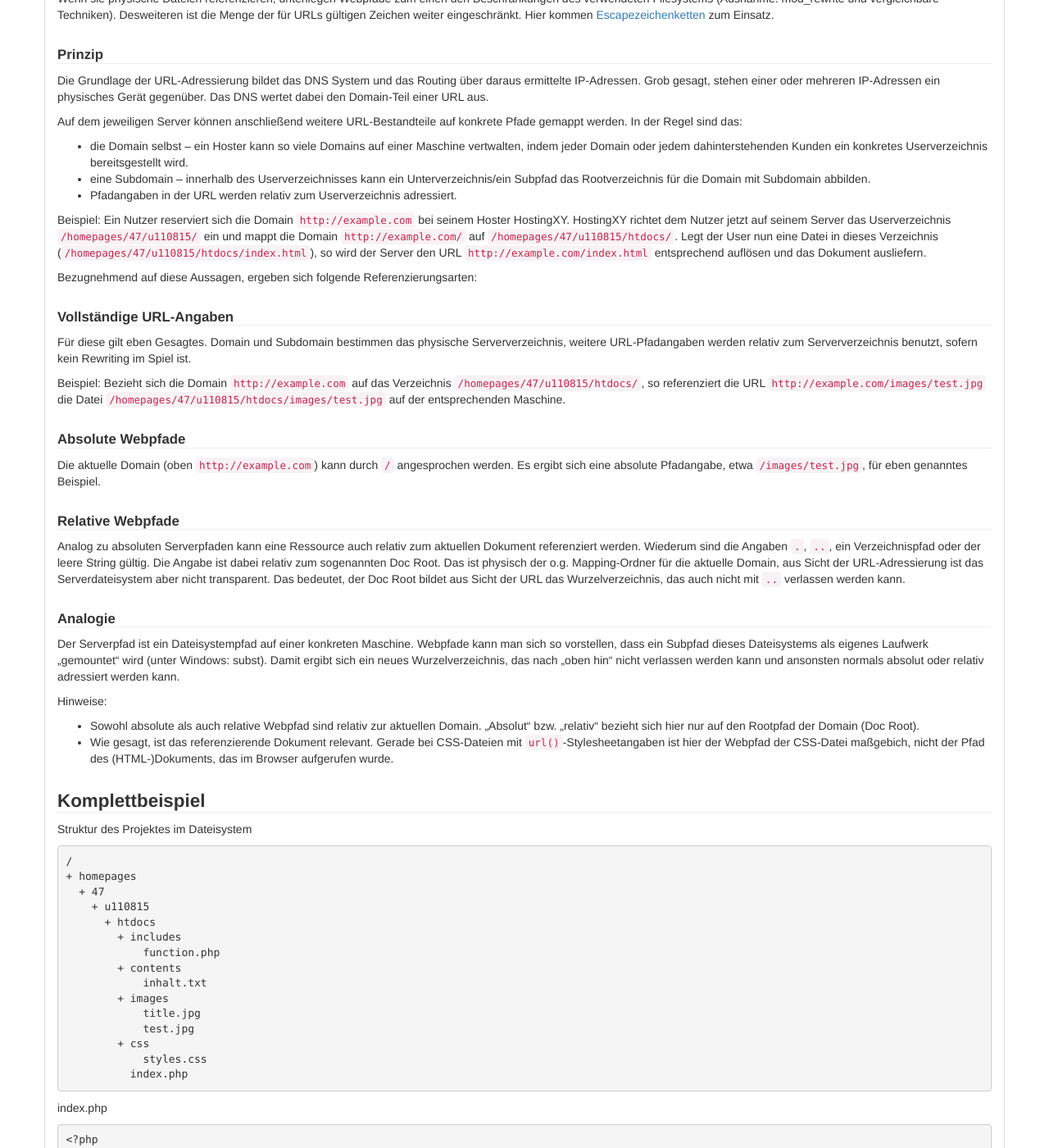
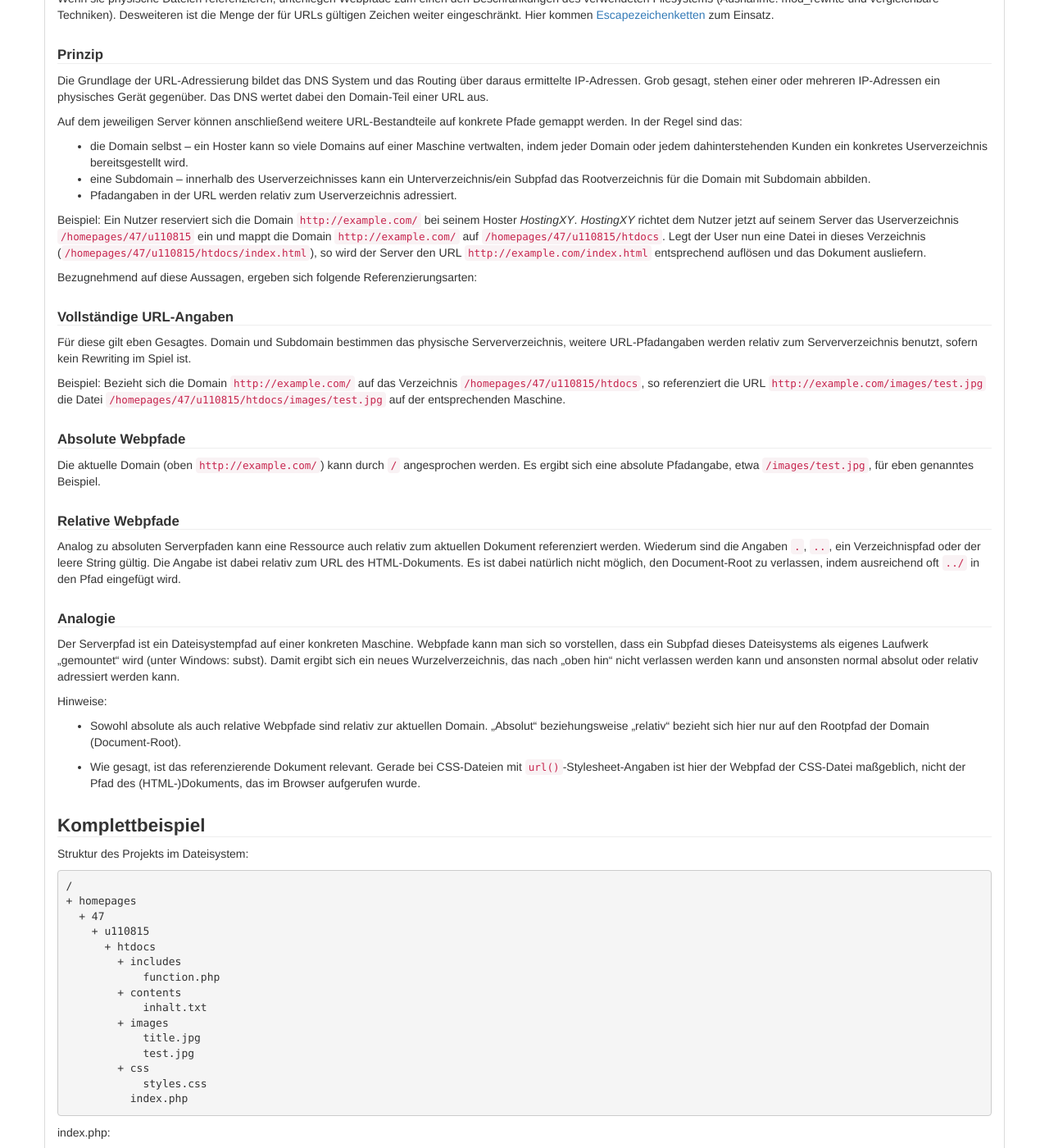
Before and after one commit to php-de/php-de.github.io, a Jekyll site: the page built from general/pfade.md, in a window 1280 px wide and 1400 px high, scrolled down 1522 px. Shown: the whole window at 82% size. Built offline with Jekyll 4.4.1, drawn with Linux system fonts in a browser that asks for light colours; nearby versions of some CDN libraries; some of the changed text lies outside the part shown.

Commit message:
Pfade - Ein Durchgang grobe Fehlerbehebung komplett

```diff
--- a/general/pfade.md
+++ b/general/pfade.md
@@ -34,9 +34,7 @@ inhalt:
         anchor: besonderheiten
         simple: ""
 
-
 entry-type: in-discussion
-
 ---
 
 ### Serverpfade
@@ -66,9 +64,9 @@ generelle Verwendung von `/`, auch unter Windows-Serversystemen.
 Wurzelverzeichnis des Mount points (Linux, Unix) bzw. das Laufwerk (Windows),
 in dessen Subpfad sich das aktuell gestartete PHP-Script befindet.
 
-Beispiel: index.php liegt unter Windows in `C:\xampp\htdocs\test\`. Eine darin
-referenzierte Pfadangabe `/abc/cde/` bezieht sich dann auf den Systempfad
-`C:\abc\cde\`.
+Beispiel: index.php liegt unter Windows in `C:\xampp\htdocs\test`. Eine darin
+referenzierte Pfadangabe `/abc/cde` bezieht sich dann auf den Systempfad
+`C:\abc\cde`.
 
 Alle anderen Pfade werden als relativ interpretiert.
 
@@ -79,7 +77,7 @@ oder mehrere Verzeichnisse durch `/` getrennt) oder sind leer (für das aktuelle
 Verzeichnis). Sie beziehen sich stets auf den kompletten Serverpfad des aktuell
 gestarteten PHP-Scripts.
 
-Beispiel: index.php liegt unter Linux in `/homepages/47/u110815/htdocs/` eines
+Beispiel: index.php liegt unter Linux in `/homepages/47/u110815/htdocs` eines
 Mount points. Eine darin referenzierte Pfadangabe `../abc/cde/test.txt`
 bezieht sich dann auf den Systempfad `/homepages/47/u110815/abc/cde/test.txt`.
 
@@ -147,10 +145,10 @@ konkrete Pfade gemappt werden. In der Regel sind das:
   abbilden.
 - Pfadangaben in der URL werden relativ zum Userverzeichnis adressiert.
 
-Beispiel: Ein Nutzer reserviert sich die Domain `http://example.com` bei seinem
-Hoster HostingXY. HostingXY richtet dem Nutzer jetzt auf seinem Server das
-Userverzeichnis `/homepages/47/u110815/` ein und mappt die Domain
-`http://example.com/` auf `/homepages/47/u110815/htdocs/`. Legt der User nun
+Beispiel: Ein Nutzer reserviert sich die Domain `http://example.com/` bei seinem
+Hoster *HostingXY*. *HostingXY* richtet dem Nutzer jetzt auf seinem Server das
+Userverzeichnis `/homepages/47/u110815` ein und mappt die Domain
+`http://example.com/` auf `/homepages/47/u110815/htdocs`. Legt der User nun
 eine Datei in dieses Verzeichnis (`/homepages/47/u110815/htdocs/index.html`),
 so wird der Server den URL `http://example.com/index.html` entsprechend
 auflösen und das Dokument ausliefern.
@@ -163,14 +161,14 @@ Für diese gilt eben Gesagtes. Domain und Subdomain bestimmen das physische
 Serververzeichnis, weitere URL-Pfadangaben werden relativ zum Serververzeichnis
 benutzt, sofern kein Rewriting im Spiel ist.
 
-Beispiel: Bezieht sich die Domain `http://example.com` auf das Verzeichnis
-`/homepages/47/u110815/htdocs/`, so referenziert die URL
+Beispiel: Bezieht sich die Domain `http://example.com/` auf das Verzeichnis
+`/homepages/47/u110815/htdocs`, so referenziert die URL
 `http://example.com/images/test.jpg` die Datei
 `/homepages/47/u110815/htdocs/images/test.jpg` auf der entsprechenden Maschine.
 
 #### Absolute Webpfade
 
-Die aktuelle Domain (oben `http://example.com`) kann durch `/` angesprochen
+Die aktuelle Domain (oben `http://example.com/`) kann durch `/` angesprochen
 werden. Es ergibt sich eine absolute Pfadangabe, etwa `/images/test.jpg`, für
 eben genanntes Beispiel.
 
@@ -179,10 +177,8 @@ eben genanntes Beispiel.
 Analog zu absoluten Serverpfaden kann eine Ressource auch relativ zum aktuellen
 Dokument referenziert werden. Wiederum sind die Angaben `.`, `..`, ein
 Verzeichnispfad oder der leere String gültig. Die Angabe ist dabei relativ zum
-sogenannten Doc Root. Das ist physisch der o.g. Mapping-Ordner für die aktuelle
-Domain, aus Sicht der URL-Adressierung ist das Serverdateisystem aber nicht
-transparent. Das bedeutet, der Doc Root bildet aus Sicht der URL das
-Wurzelverzeichnis, das auch nicht mit `..` verlassen werden kann.
+URL des HTML-Dokuments. Es ist dabei natürlich nicht möglich, den Document-Root
+zu verlassen, indem ausreichend oft `../` in den Pfad eingefügt wird.
 
 #### Analogie
 
@@ -190,17 +186,23 @@ Der Serverpfad ist ein Dateisystempfad auf einer konkreten Maschine. Webpfade
 kann man sich so vorstellen, dass ein Subpfad dieses Dateisystems als eigenes
 Laufwerk „gemountet“ wird (unter Windows: subst). Damit ergibt sich ein neues
 Wurzelverzeichnis, das nach „oben hin“ nicht verlassen werden kann und
-ansonsten normals absolut oder relativ adressiert werden kann.
+ansonsten normal absolut oder relativ adressiert werden kann.
 
 Hinweise:
 
-- Sowohl absolute als auch relative Webpfad sind relativ zur aktuellen Domain. „Absolut“ bzw. „relativ“ bezieht sich hier nur auf den Rootpfad der Domain (Doc Root).
-- Wie gesagt, ist das referenzierende Dokument relevant. Gerade bei CSS-Dateien mit `url()`-Stylesheetangaben ist hier der Webpfad der CSS-Datei maßgebich, nicht der Pfad des (HTML-)Dokuments, das im Browser aufgerufen wurde.
+- Sowohl absolute als auch relative Webpfade sind relativ zur aktuellen Domain.
+  „Absolut“ beziehungsweise „relativ“ bezieht sich hier nur auf den Rootpfad
+  der Domain (Document-Root).
+
+- Wie gesagt, ist das referenzierende Dokument relevant. Gerade bei CSS-Dateien
+  mit `url()`-Stylesheet-Angaben ist hier der Webpfad der CSS-Datei maßgeblich,
+  nicht der Pfad des (HTML-)Dokuments, das im Browser aufgerufen wurde.
+
 
 
 ### Komplettbeispiel
 
-Struktur des Projektes im Dateisystem
+Struktur des Projekts im Dateisystem:
 
 ~~~
 /
@@ -220,14 +222,13 @@ Struktur des Projektes im Dateisystem
           index.php
 ~~~
 
-index.php
+index.php:
 
 ~~~ php
 <?php
 
 // absoluter Serverpfad als Konstante
 define('PATH_PROJECT' , '/homepages/47/u110815/htdocs/');
-
 
 // relativer Serverpfad
 require('includes/function.php');
@@ -247,7 +248,7 @@ require('includes/function.php');
 </html>
 ~~~
 
-function.php
+function.php:
 
 ~~~ php
 <?php
@@ -261,7 +262,7 @@ function getContent ($file)
 }
 ~~~
 
-styles.css
+styles.css:
 
 ~~~ php
  #logo {
@@ -272,7 +273,7 @@ styles.css
  }
 ~~~
 
-inhalt.txt
+inhalt.txt:
 
 ~~~ php
 <h1>Dies ist ein Text</h1>
@@ -286,14 +287,13 @@ inhalt.txt
 
 ### Sichtbarkeit
 
-Als logische Konsequenz aus den obigen Aussagen zum DocRoot ergibt sich, dass
-jenseits des DocRoots abgelegte Dateien nicht öffentlich über den Webserver
-erreichbar sind. Serverseitig (bspw. durch PHP) kann dagegen frei auf solche
-Dateien zugegriffen werden, die entspr. Userrechte vorausgesetzt.
+Als logische Konsequenz aus den obigen Aussagen zum Document-Root ergibt sich, dass
+jenseits des Document-Roots abgelegte Dateien nicht öffentlich über den Webserver
+erreichbar sind. Serverseitig (beispielsweise durch PHP) kann dagegen frei auf solche
+Dateien zugegriffen werden, die entsprechenden Userrechte vorausgesetzt.
 
-„Jenseits des Docroot“ bezeichnet alle Pfade, die oberhalb oder parallel zum
-DocRoot (und selbst nicht als DocRoot gemappt sind).
-
+„Jenseits des Document-Roots“ bezeichnet alle Pfade, die oberhalb oder parallel zum
+Document-Root existieren (und selbst nicht als Document-Root gemappt sind).
 
 ~~~
 + homepages
@@ -313,9 +313,10 @@ DocRoot (und selbst nicht als DocRoot gemappt sind).
 Eine alternative Zugriffssicherung wird in der Praxis durch Einsatz einer .htaccess-Datei erreicht.
 
 
+
 ### Besonderheiten
 
-#### mod rewrite
+#### mod_rewrite
 
 #### URL-Wrapper
 
```
